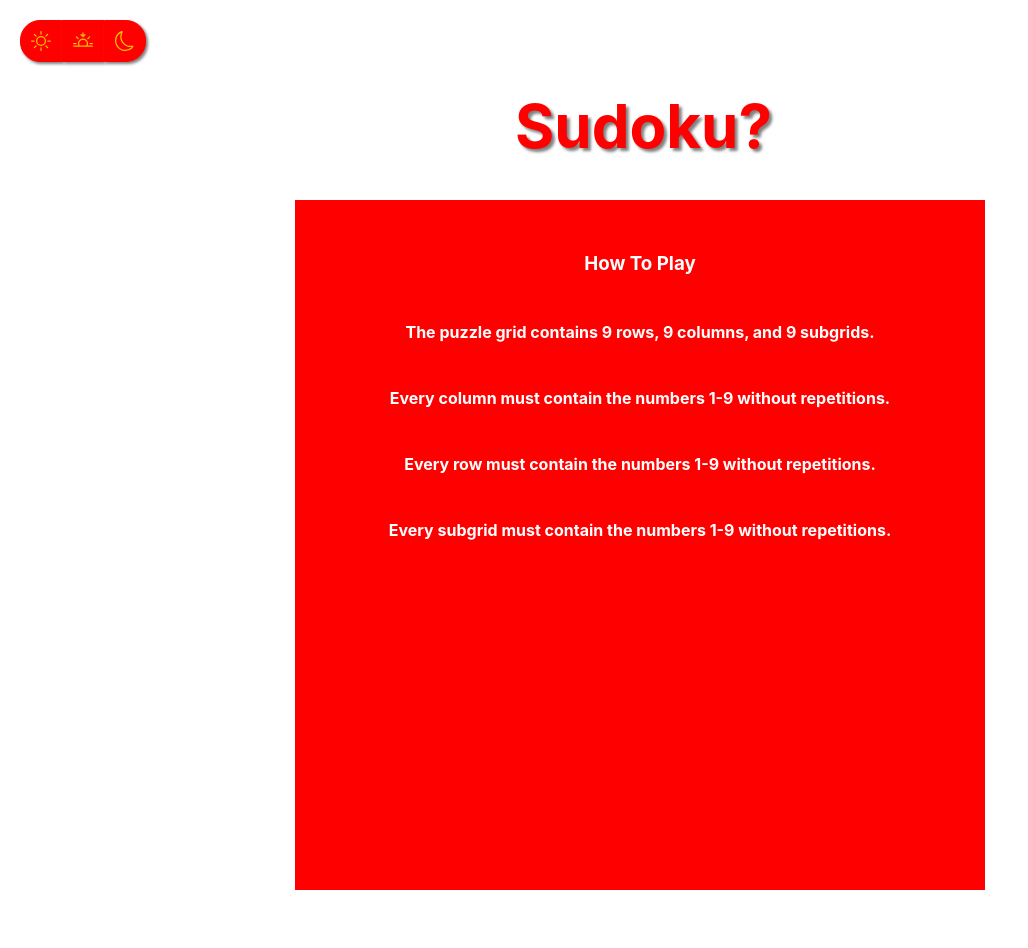
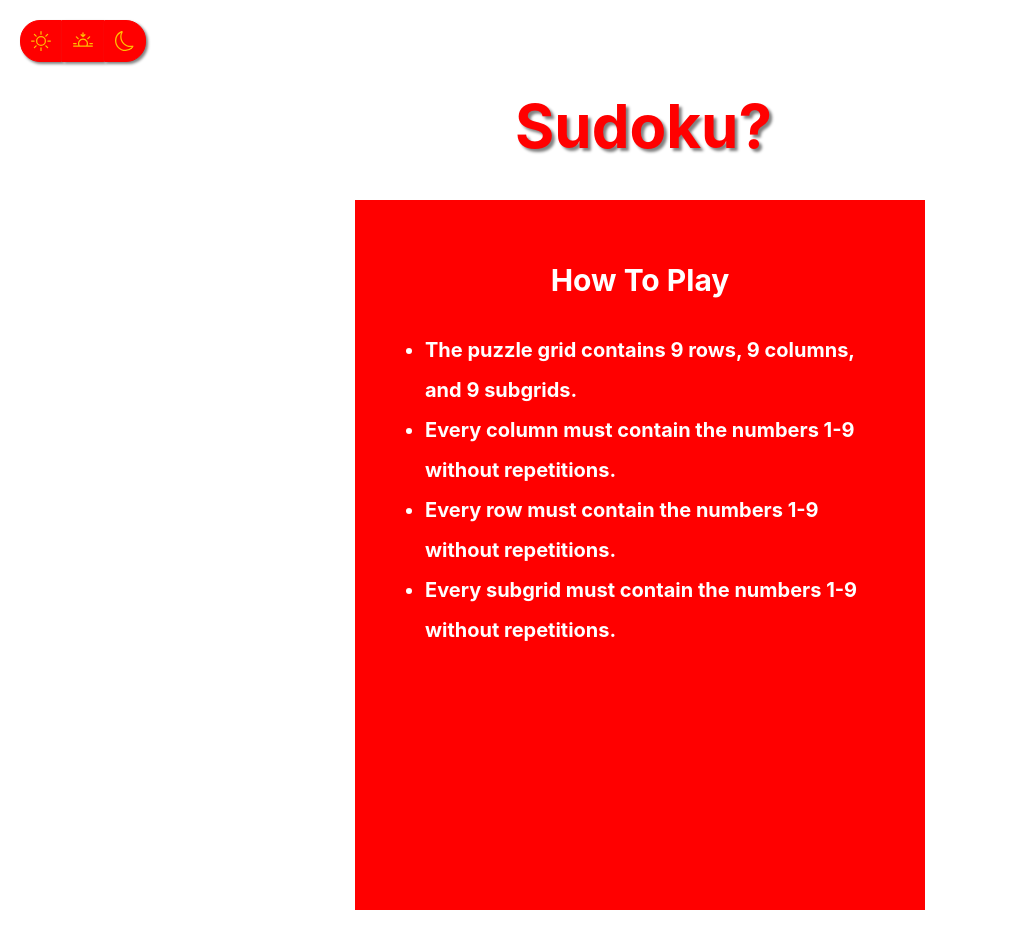
Before and after one commit to ebivenstatum/SudokuApp, a React (Create React App) app in the folder client/: page / in a window 1280 px wide. Both pictures are taken after a click on the element "Sudoku?". Shown: the top 948 px of the page, without its empty margins (0-1028 px from the left). Built offline with nearby package versions, Linux system fonts and the light colour scheme.

Commit message:
Revised info container, started number box contruction, board css revisions

```diff
--- a/client/public/styles.css
+++ b/client/public/styles.css
@@ -71,7 +71,7 @@
 
 .topText {
   width: 250px;
-  height: 100px;
+  height: 70px;
   color: var(--first-color);
   font-size: 60px;
   font-weight: bolder;
@@ -94,73 +94,46 @@
 
 .boardGrid {
   display: grid;
-  grid-template-columns: 510px 10%;
-  grid-template-rows: 510px 10%;
+  margin-top: 50px;
+  grid-template-columns: 505px 1fr;
+  grid-template-rows: 505px 1fr;
   gap: 1px;
-  /*width: 522px;
-  height: 504px;
-  display: inline-block;
-  align-items: center;
-  z-index: 1;
-  outline: solid 5px var(--first-color);*/
 }
 
-.notFilledWhite {
+.cell {
   width: 50px;
   height: 50px;
   text-align: center;
-  /*margin: 1px;*/
   color: black;
-  background-color: white;
   outline: solid 1px var(--first-color);
   border: solid 1px var(--first-color);
 }
 
-.notFilledWhite:hover {
-  background: var(--third-color);
-  cursor: text;
+.notFilledWhite {
+  background-color: white;
 }
 
 .notFilledColor {
-  width: 50px;
-  height: 50px;
-  text-align: center;
-  /*margin: 1px;*/
-  color: black;
   background-color: lightgray;
-  outline: solid 1px var(--first-color);
-  border: solid 1px var(--first-color);
 }
 
-.notFilledColor:hover {
+.notFilledWhite:hover, .notFilledColor:hover {
   background: var(--third-color);
   cursor: text;
 }
 
 .preFilled {
-  width: 50px;
-  height: 50px;
-  text-align: center;
-  color: black;
   font-weight: bold;
   background-color: var(--second-color);
-  /*margin: 1px;*/
-  outline: solid 1px var(--first-color);
-  border: solid 1px var(--first-color);
-}
-
-.subgrid {
-  border: solid var(--first-color);
-  width: 160px;
-  height: 160px;
 }
 
 .sudokuSubmit {
-  margin-top: 50px;
+  margin-top: 30px;
   width: 200px;
   height: 50px;
   background-color: var(--first-color);
   border: solid var(--first-color);
+  border-width: 2px;
   border-radius: 75px;
   color: white;
   font-weight: bold;
@@ -173,19 +146,49 @@
 }
 
 .infoContainer {
-  width: 650px;
+  width: 510px;
   height: 650px;
   z-index: 5;
   background-color: var(--first-color);
   color: white;
-  align-items: center;
+  text-align: left;
   position: absolute;
-  padding: 20px;
+  padding: 30px;
   font-weight: bold;
-  line-height: 50px;
+  font-size: 20px;
+  line-height: 40px;
   left: 0;
   right: 0;
   top: 200px;
   margin-left: auto;
   margin-right: auto;
 }
+
+.infoContainer h3 {
+  font-size: 30px;
+  text-align: center;
+}
+
+/*
+.numberSelectGrid {
+  display: grid;
+  grid-template-columns: repeat(5, 50px);
+  grid-template-rows: repeat(2, 50px);
+  gap: 1px;
+  margin-left: 25%;
+}
+
+.numberSelect {
+  background-color: var(--second-color);
+  border: solid 1px var(--first-color);
+  outline: solid 1px var(--first-color);
+  color: black;
+  font-weight: bold;
+  line-height: 50px;
+}
+
+.numberSelect:hover {
+  background-color: var(--first-color);
+  cursor: pointer;
+}
+*/
--- a/client/src/components/info.jsx
+++ b/client/src/components/info.jsx
@@ -6,12 +6,13 @@ function Info({ handleClose }) {
   return (
     <div className="infoContainer">
       <h3 className="rulesTitle">How To Play</h3>
-      <p>The puzzle grid contains 9 rows, 9 columns, and 9 subgrids.</p>
-      <p>Every column must contain the numbers 1-9 without repetitions.</p>
-      <p>Every row must contain the numbers 1-9 without repetitions.</p>
-      <p>Every subgrid must contain the numbers 1-9 without repetitions.</p>
+      <ul>
+        <li>The puzzle grid contains 9 rows, 9 columns, and 9 subgrids.</li>
+        <li>Every column must contain the numbers 1-9 without repetitions.</li>
+        <li>Every row must contain the numbers 1-9 without repetitions.</li>
+        <li>Every subgrid must contain the numbers 1-9 without repetitions.</li>
+      </ul>
     </div>
-
   );
 
 };
--- a/client/src/components/sudoku.jsx
+++ b/client/src/components/sudoku.jsx
@@ -86,16 +86,16 @@ function Sudoku() {
       for (let j = 0; j < 9; j++) {
         const key = `${i}${j}`;
         if (preFilled.includes(key)) {
-          component.push(<input className="preFilled" key={key} id={key} value={inputBoard[i][j]} disabled />);
+          component.push(<input className="cell preFilled" key={key} id={key} value={inputBoard[i][j]} disabled />);
 
         } else {
           if ((i < 3 && j < 3) || (i < 3 && j > 5) || (i > 2 && i < 6 && j > 2 && j < 6) || (i > 5 && j < 3) || (i > 5 && j > 5)) {
 
-            component.push(<input className="notFilledColor" type="number" min="1" max="9" key={key} id={key} onChange={handleChange} />);
+            component.push(<input className="cell notFilledColor" type="number" min="1" max="9" key={key} id={key} onChange={handleChange} />);
 
           } else {
 
-            component.push(<input className="notFilledWhite" type="number" min="1" max="9" key={key} id={key} onChange={handleChange} />);
+            component.push(<input className="cell notFilledWhite" type="number" min="1" max="9" key={key} id={key} onChange={handleChange} />);
 
           }
         }
@@ -127,8 +127,9 @@ function Sudoku() {
             {isSolved === 'null' && <input type="submit" className="sudokuSubmit" value="Submit" />}
             {!isSolved && <input type="submit" className="sudokuSubmit" value="Incorrect. Try Again" />}
             {isSolved === true && <input type="submit" className="sudokuSubmit" value="Correct. New Puzzle?" />}
+            <br></br>
+            {!isSolved && <button className="sudokuSubmit" onClick={handleGiveUp}>Give up?</button>}
           </form>
-          {!isSolved && <button className="sudokuSubmit" onClick={handleGiveUp}>Give up?</button>}
         </div>
       </div>
     );
@@ -137,3 +138,18 @@ function Sudoku() {
 };
 
 export default Sudoku;
+
+/*
+<div className="numberSelectGrid">
+            <div className="cell numberSelect">Erase</div>
+            <div className="cell numberSelect">1</div>
+            <div className="cell numberSelect">2</div>
+            <div className="cell numberSelect">3</div>
+            <div className="cell numberSelect">4</div>
+            <div className="cell numberSelect">5</div>
+            <div className="cell numberSelect">6</div>
+            <div className="cell numberSelect">7</div>
+            <div className="cell numberSelect">8</div>
+            <div className="cell numberSelect">9</div>
+        </div>
+*/
```
